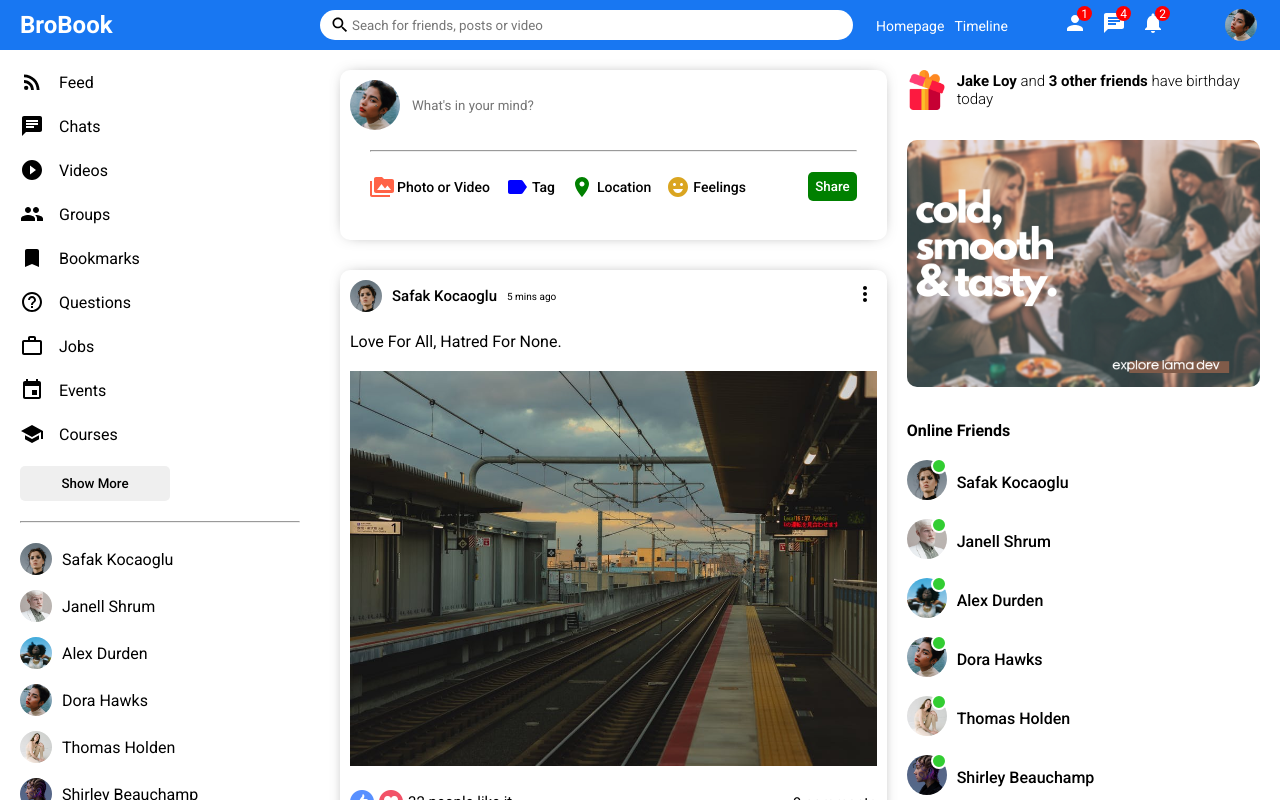
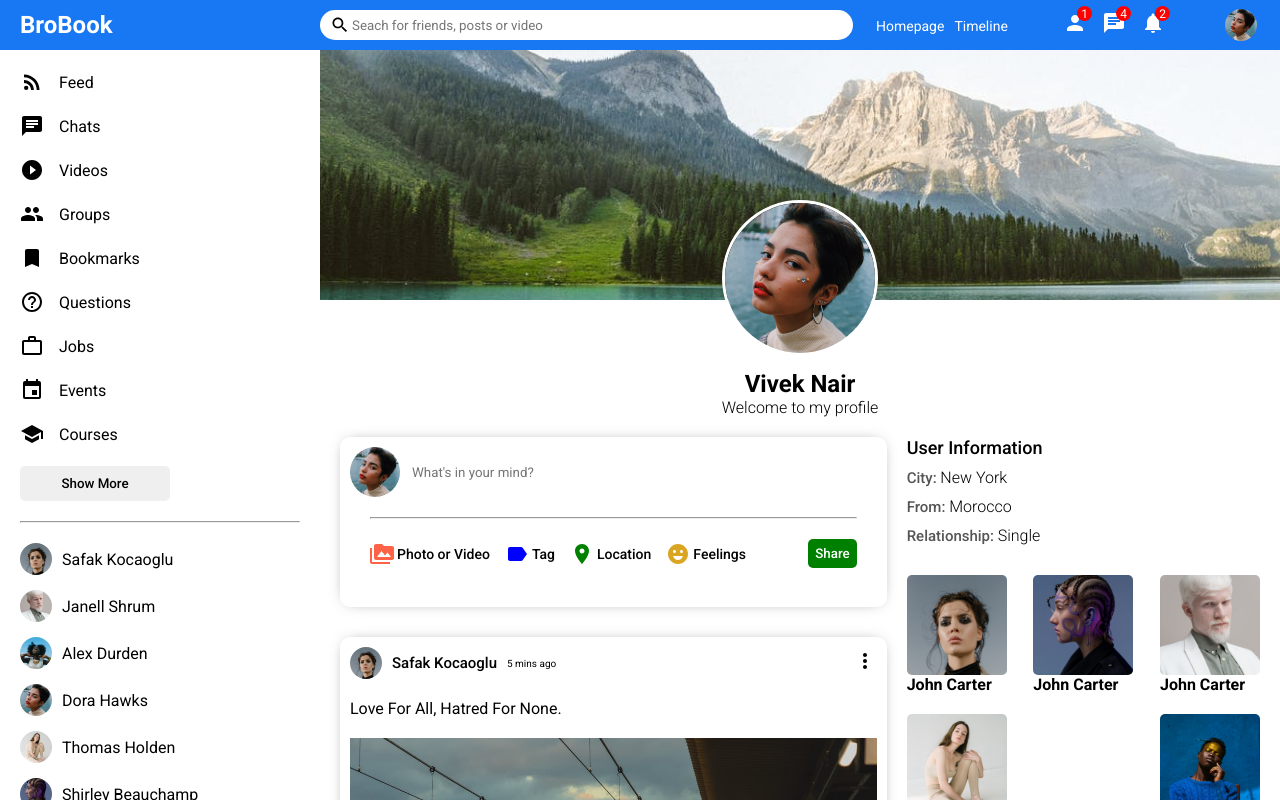
Before and after one commit to Vivek0306/Express_App, a React (Create React App) app: page / in a window 1280 px wide. Shown: the top 800 px of the page. Built offline with nearby package versions, Linux system fonts and the light colour scheme.

Commit message:
added seperate profile and homepage sidebar

```diff
--- a/src/App.js
+++ b/src/App.js
@@ -1,7 +1,8 @@
 import Home from "./pages/home/Home";
+import Profile from "./pages/profile/Profile";
 
 function App() {
-  return <Home/>;
+  return <Profile/>;
 }
 
 export default App;
--- a/src/components/rightbar/Rightbar.jsx
+++ b/src/components/rightbar/Rightbar.jsx
@@ -4,10 +4,10 @@
 import { Users } from '../../dummyData'
 import Online from '../online/Online'
 
-export default function Rightbar() {
+export default function Rightbar({ profile }) {
+  const HomeRightBar = ()=>{
     return (
-    <div className='rightbar'>
-      <div className="rightbarWrapper">
+      <>
       <div className="birthdayContainer">
         <img src="assets/gift.png" className='birthdayImg' alt="" />
         <span className="birthdayText"><b>Jake Loy</b> and <b>3 other friends</b> have birthday today</span>
@@ -19,6 +19,57 @@
             <Online key={u.id} user={u} />
           )) }
       </ul>
+  </>
+    );
+  }
+
+  const ProfileRightBar = ()=>{
+    return (
+      <>
+      <h4 className='rightbarTitle'>User Information</h4>
+      <div className='rightbarInfo'>
+        <div className="rightbarInfoItem">
+          <span className="rightbarInfoKey">City: </span>
+          <span className="rightbarInfoValue">New York</span>
+        </div>
+        <div className="rightbarInfoItem">
+          <span className="rightbarInfoKey">From: </span>
+          <span className="rightbarInfoValue">Morocco</span>
+        </div>
+        <div className="rightbarInfoItem">
+          <span className="rightbarInfoKey">Relationship: </span>
+          <span className="rightbarInfoValue">Single</span>
+        </div>
+      </div>
+      <h4 className="rightbarFollowings">
+        <div className="rightbarFollowing">
+          <img src="assets/person/1.jpeg" alt="" className="rightbarFollowingImg" />
+          <span className="rightbarFollowingName">John Carter</span>
+        </div>
+        <div className="rightbarFollowing">
+          <img src="assets/person/6.jpeg" alt="" className="rightbarFollowingImg" />
+          <span className="rightbarFollowingName">John Carter</span>
+        </div>
+        <div className="rightbarFollowing">
+          <img src="assets/person/2.jpeg" alt="" className="rightbarFollowingImg" />
+          <span className="rightbarFollowingName">John Carter</span>
+        </div>
+        <div className="rightbarFollowing">
+          <img src="assets/person/5.jpeg" alt="" className="rightbarFollowingImg" />
+          <span className="rightbarFollowingName">John Carter</span>
+        </div>
+        <div className="rightbarFollowing">
+          <img src="assets/person/7.jpeg" alt="" className="rightbarFollowingImg" />
+          <span className="rightbarFollowingName">John Carter</span>
+        </div>
+      </h4>
+      </>
+    );
+  }
+  return (
+    <div className='rightbar'>
+      <div className="rightbarWrapper">
+        <ProfileRightBar/>
       </div>
     </div>
   )
--- a/src/components/rightbar/rightbar.css
+++ b/src/components/rightbar/rightbar.css
@@ -34,3 +34,44 @@
     margin: 0;
     list-style: none;
 }
+
+.rightbarTitle{
+    font-size: 18px;
+    font-weight: 500;
+    margin-bottom: 10px;
+}
+.rightbarInfo{
+    margin-bottom: 30px;
+}
+
+.rightbarInfoKey{
+    font-weight: 500;
+    font-size: 15px;
+    color: #555;
+}
+
+.rightbarInfoValue{
+    font-weight: 300;
+}
+
+.rightbarInfoItem{
+    margin-bottom: 10px;
+}
+.rightbarFollowings{
+    display: flex;
+    flex-wrap: wrap;
+    justify-content: space-between;
+}
+.rightbarFollowing{
+    display: flex;
+    flex-direction: column;
+    margin-bottom: 20px;
+    cursor: pointer;
+}
+
+.rightbarFollowingImg{
+    width: 100px;
+    height: 100px;
+    object-fit: cover;
+    border-radius: 5px;
+}
--- /dev/null
+++ b/src/pages/profile/Profile.jsx
@@ -0,0 +1,34 @@
+import React from 'react'
+import Topbar from '../../components/topbar/Topbar'
+import Sidebar from '../../components/sidebar/Sidebar'
+import Rightbar from '../../components/rightbar/Rightbar'
+import Feed from '../../components/feed/Feed'
+import "./profile.css"
+
+export default function Profile() {
+  return (
+    <div>
+    <Topbar/>
+    <div className="profile">
+      <Sidebar/>
+      <div className="profileRight">
+        <div className="profileRightTop">
+            <div className="profileCover">
+                <img src="assets/post/3.jpeg" className='profileCoverImg' alt="" />
+                <img src="assets/person/4.jpeg" className='profileUserImg' alt="" />
+            </div>
+            <div className="profileInfo">
+                <h4 className="profileInfoName">Vivek Nair</h4>
+                <span className="profileInfoDesc">Welcome to my profile</span>
+            </div>
+
+        </div>
+        <div className="profileRightBottom">
+            <Feed/>
+            <Rightbar profile/>
+        </div>
+      </div>
+    </div>
+    </div>
+  )
+}
--- /dev/null
+++ b/src/pages/profile/profile.css
@@ -0,0 +1,49 @@
+.profile{
+    display: flex;
+}
+
+.profileRight{
+    flex: 9;
+}
+
+.profileCover{
+    height: 320px;
+    position: relative;
+
+}
+
+.profileCoverImg{
+    width: 100%;
+    height: 250px;
+    object-fit: cover;
+}
+.profileUserImg{
+    width: 150px;
+    height: 150px;
+    border-radius: 50%;
+    object-fit: cover;
+    position: absolute;
+    left: 0;
+    right: 0;
+    margin: auto;
+    top: 150px;
+    border: 3px solid white;
+}
+
+.profileInfo{
+    display: flex;
+    flex-direction: column;
+    align-items: center;
+}
+
+.profileInfoName{
+    font-size: 24px;
+}
+
+.profileInfoDesc{
+    font-weight: 300;
+}
+
+.profileRightBottom{
+    display: flex;
+}
```
Lines whose indentation alone changed are shown as unchanged.
